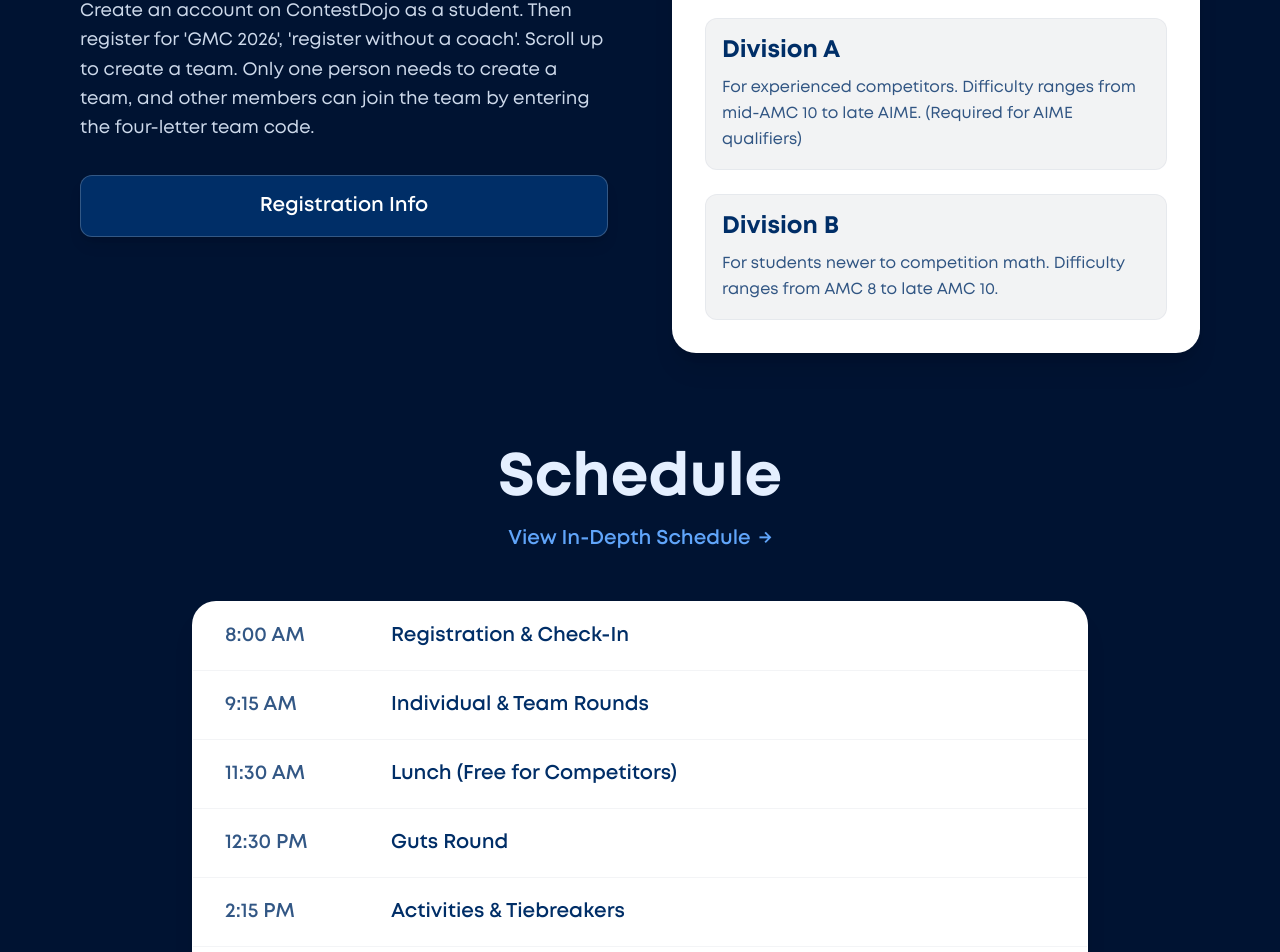
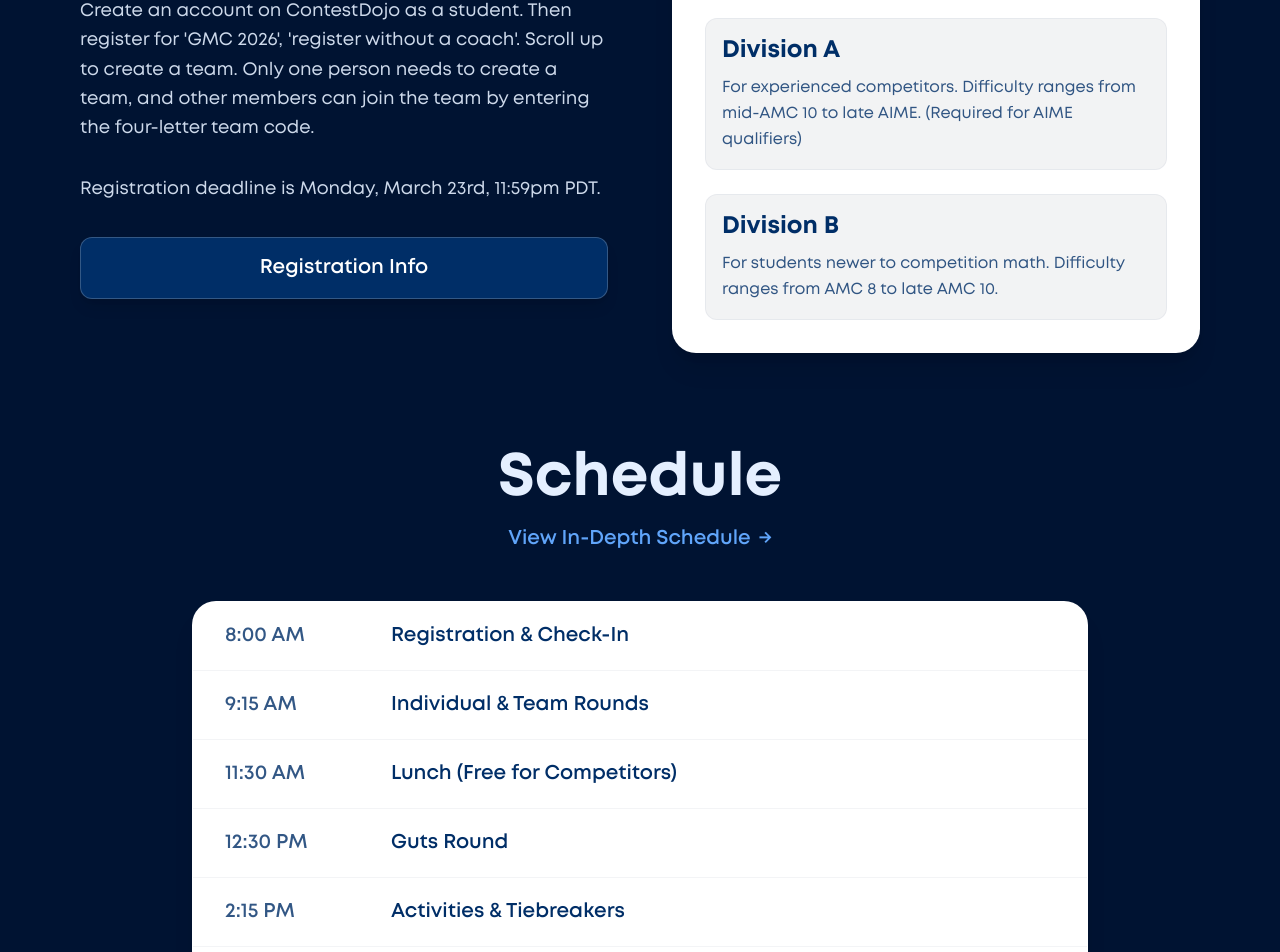
Before and after one commit to GunnMath/gmc-new-website, a Next.js app: page / in a window 1280 px wide. Shown: the part 2235-3187 px from the top of the page. Built offline with nearby package versions, Linux system fonts and the light colour scheme.

Commit message:
Update registration deadline

```diff
--- a/app/page.tsx
+++ b/app/page.tsx
@@ -207,6 +207,11 @@ export default function Home() {
                 <div className="text-lg opacity-90 leading-relaxed font-medium">
                     Create an account on ContestDojo as a student. Then register for &apos;GMC 2026&apos;, &apos;register without a coach&apos;. Scroll up to create a team. Only one person needs to create a team, and other members can join the team by entering the four-letter team code.
                 </div>
+
+                <div className="text-lg opacity-90 leading-relaxed font-medium">
+                  Registration deadline is Monday, March 23rd, 11:59pm PDT.
+                </div>
+
                 <div className="flex gap-4">
                     <Link href="/registration-info" className="flex-1 relative z-10">
                         <div className="text-center font-semibold text-xl py-4 rounded-xl bg-[#002E67] text-white hover:bg-[#004080] hover:-translate-y-1 transition-all shadow-lg border border-white/20">
```
